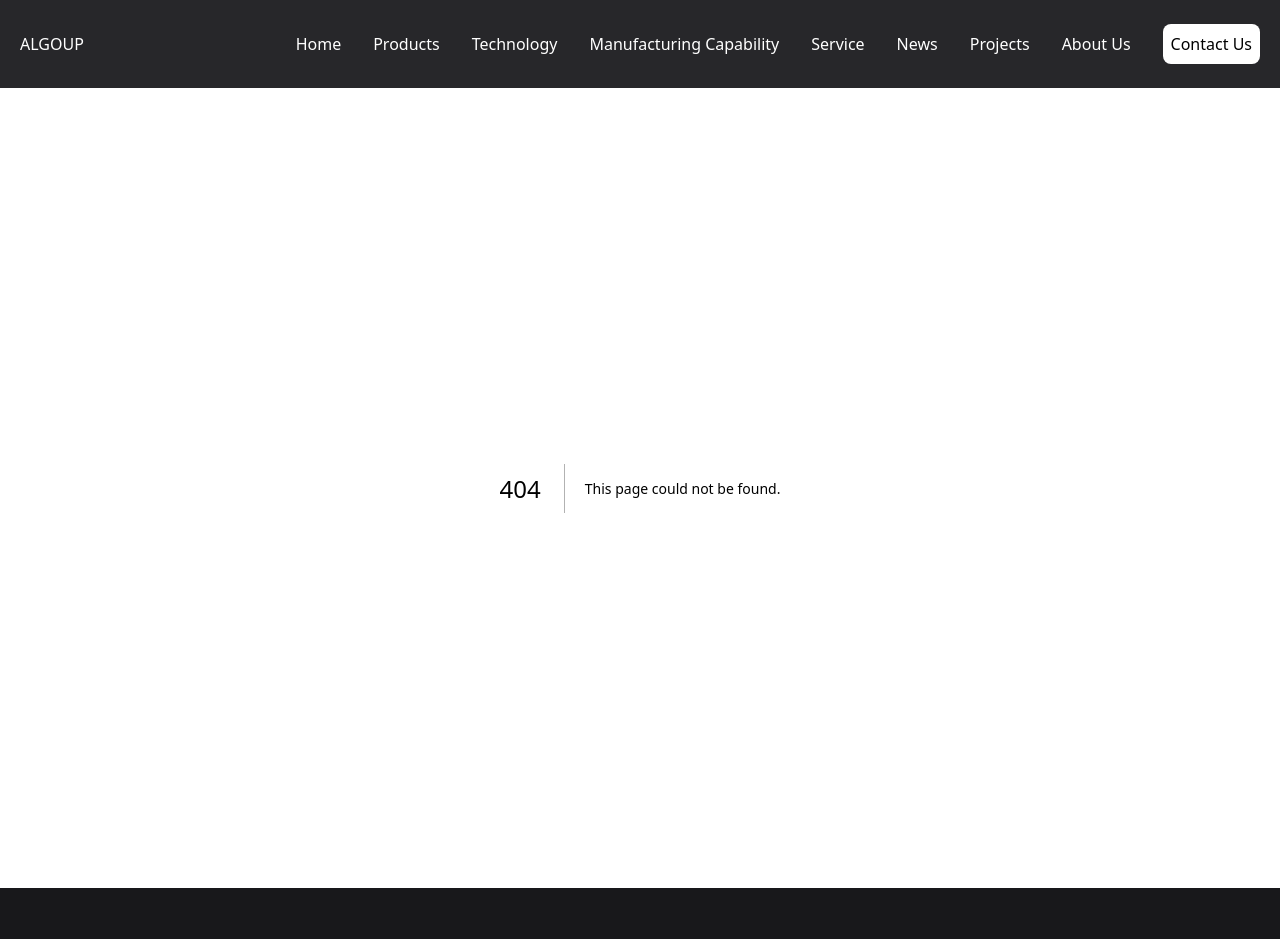
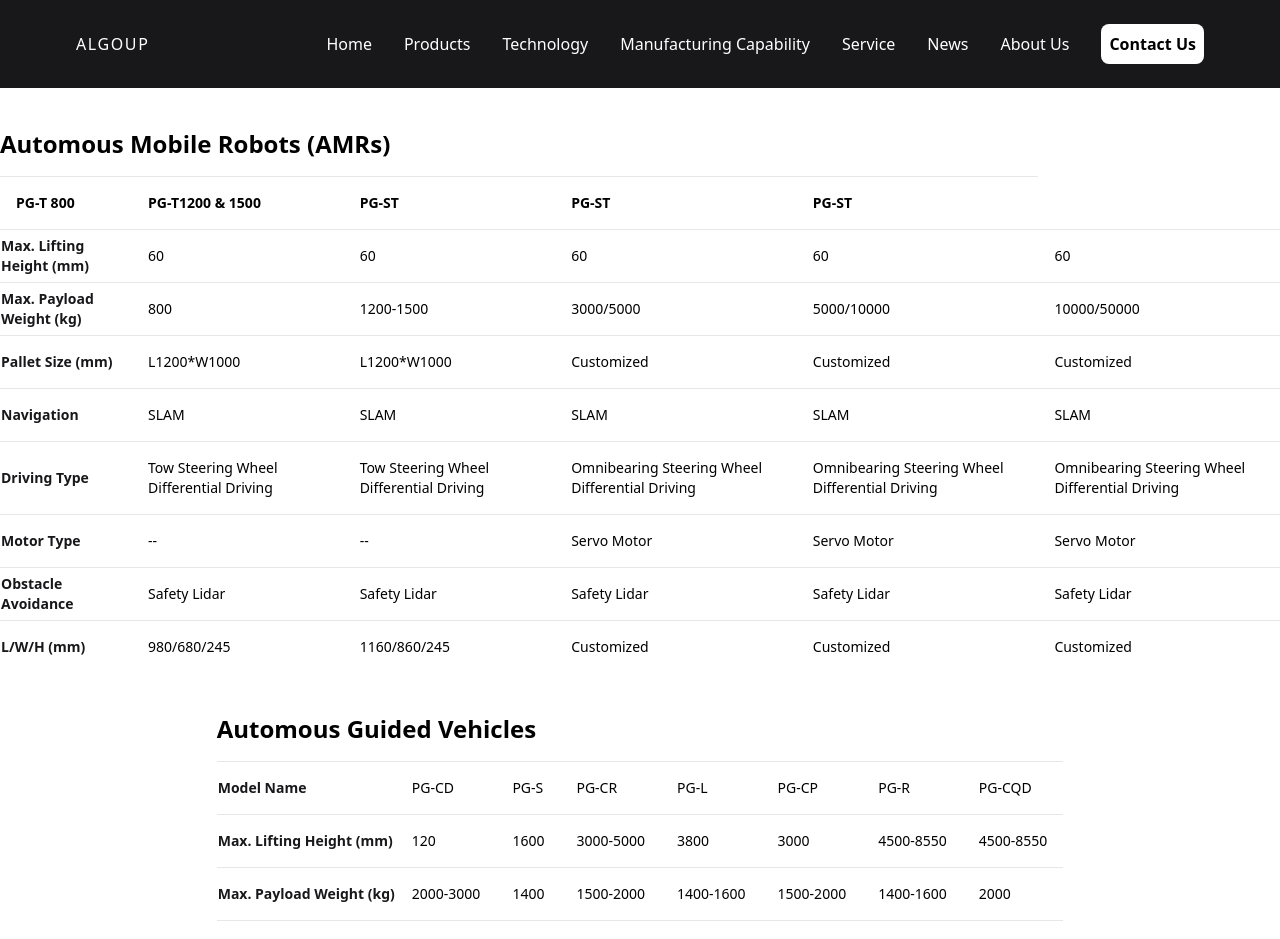
Before and after one commit to KyleHu14/algoup, a Next.js app: page /products in a window 1280 px wide. Before the commit this address had no page. Shown: the top 939 px of the page. Built offline with nearby package versions, Linux system fonts and the light colour scheme.

Commit message:
Started the products page

```diff
--- a/src/app/page.tsx
+++ b/src/app/page.tsx
@@ -26,7 +26,7 @@ export default function Home() {
 						type="video/mp4"
 					/>
 				</video>
-				<div className="absolute top-[45%] left-0 right-0 max-w-[50rem] mx-auto text-6xl font-bold text-white text-center">
+				<div className="absolute top-[45%] left-0 right-0 lg:max-w-[25rem] xl:max-w-[35rem] 2xl:max-w-[50rem] mx-auto lg:text-3xl xl:text-4xl 2xl:text-6xl font-bold text-white text-center">
 					Empowering Technology with End to End Solutions
 				</div>
 			</div>
--- /dev/null
+++ b/src/app/products/[slug]/page.tsx
@@ -0,0 +1,3 @@
+export default function ProductSlug({ params }: { params: { slug: string } }) {
+    return <div>{params.slug}</div>;
+}
--- /dev/null
+++ b/src/app/products/page.tsx
@@ -0,0 +1,200 @@
+import TableData from "@/components/Table/TableData";
+
+export default function ProductsHome() {
+    return (
+        <main className="relative">
+            {/* Table 1 : AMRs */}
+            <table className="m-auto mt-10 table-auto text-sm">
+                <caption className="mb-4 text-left text-2xl font-bold">
+                    Automous Mobile Robots (AMRs)
+                </caption>
+
+                <tbody>
+                    <tr id="row1">
+                        <TableData
+                            title="Model Name"
+                            links={[
+                                "pgt800",
+                                "pgt1215",
+                                "pgst1",
+                                "pgst2",
+                                "pgst3",
+                            ]}
+                            values={[
+                                "PG-T 800",
+                                "PG-T1200 & 1500",
+                                "PG-ST",
+                                "PG-ST",
+                                "PG-ST",
+                            ]}
+                        />
+                    </tr>
+                    <tr id="row2" className="row colPadding">
+                        <TableData
+                            links={[]}
+                            title="Max. Lifting Height (mm)"
+                            values={["60", "60", "60", "60", "60"]}
+                        />
+                    </tr>
+                    <tr className="row colPadding">
+                        <TableData
+                            links={[]}
+                            title="Max. Payload Weight (kg)"
+                            values={[
+                                "800",
+                                "1200-1500",
+                                "3000/5000",
+                                "5000/10000",
+                                "10000/50000",
+                            ]}
+                        />
+                    </tr>
+                    {/* Hi im going to explain everything here */}
+                    <tr className="row colPadding">
+                        <TableData
+                            links={[]}
+                            title="Pallet Size (mm)"
+                            values={[
+                                "L1200*W1000",
+                                "L1200*W1000",
+                                "Customized",
+                                "Customized",
+                                "Customized",
+                            ]}
+                        />
+                    </tr>
+                    <tr className="row colPadding">
+                        <TableData
+                            links={[]}
+                            title="Navigation"
+                            values={["SLAM", "SLAM", "SLAM", "SLAM", "SLAM"]}
+                        />
+                    </tr>
+                    <tr className="row colPadding">
+                        <TableData
+                            links={[]}
+                            title="Driving Type"
+                            values={[
+                                "Tow Steering Wheel Differential Driving",
+                                "Tow Steering Wheel Differential Driving",
+                                "Omnibearing Steering Wheel Differential Driving",
+                                "Omnibearing Steering Wheel Differential Driving",
+                                "Omnibearing Steering Wheel Differential Driving",
+                            ]}
+                        />
+                    </tr>
+                    <tr className="row colPadding">
+                        <TableData
+                            links={[]}
+                            title="Motor Type"
+                            values={[
+                                "--",
+                                "--",
+                                "Servo Motor",
+                                "Servo Motor",
+                                "Servo Motor",
+                            ]}
+                        />
+                    </tr>
+                    <tr className="row colPadding">
+                        <TableData
+                            links={[]}
+                            title="Obstacle Avoidance"
+                            values={[
+                                "Safety Lidar",
+                                "Safety Lidar",
+                                "Safety Lidar",
+                                "Safety Lidar",
+                                "Safety Lidar",
+                            ]}
+                        />
+                    </tr>
+                    <tr className="row colPadding">
+                        <TableData
+                            links={[]}
+                            title="L/W/H (mm)"
+                            values={[
+                                "980/680/245",
+                                "1160/860/245",
+                                "Customized",
+                                "Customized",
+                                "Customized",
+                            ]}
+                        />
+                    </tr>
+                </tbody>
+            </table>
+
+            {/* Table 2 : AGVs */}
+            <table className="m-auto mt-10 table-auto text-sm">
+                <caption className="mb-4 text-left text-2xl font-bold">
+                    Automous Guided Vehicles
+                </caption>
+
+                <tbody>
+                    <tr id="row1">
+                        <TableData
+                            title="Model Name"
+                            links={[]}
+                            values={[
+                                "PG-CD",
+                                "PG-S",
+                                "PG-CR",
+                                "PG-L",
+                                "PG-CP",
+                                "PG-R",
+                                "PG-CQD",
+                            ]}
+                        />
+                    </tr>
+                    <tr id="row2" className="row colPadding">
+                        <TableData
+                            links={[]}
+                            title="Max. Lifting Height (mm)"
+                            values={[
+                                "120",
+                                "1600",
+                                "3000-5000",
+                                "3800",
+                                "3000",
+                                "4500-8550",
+                                "4500-8550",
+                            ]}
+                        />
+                    </tr>
+                    <tr className="row colPadding">
+                        <TableData
+                            links={[]}
+                            title="Max. Payload Weight (kg)"
+                            values={[
+                                "2000-3000",
+                                "1400",
+                                "1500-2000",
+                                "1400-1600",
+                                "1500-2000",
+                                "1400-1600",
+                                "2000",
+                            ]}
+                        />
+                    </tr>
+
+                    <tr className="row colPadding">
+                        <TableData
+                            links={[]}
+                            title="Aisle Width(mm)"
+                            values={[
+                                "2900",
+                                "2400",
+                                "2900",
+                                "2900",
+                                "3100",
+                                "3200",
+                                "2830",
+                            ]}
+                        />
+                    </tr>
+                </tbody>
+            </table>
+        </main>
+    );
+}
--- a/src/components/Navbar/Navbar.tsx
+++ b/src/components/Navbar/Navbar.tsx
@@ -1,16 +1,20 @@
-import Image from "next/image"
+import Image from "next/image";
+import Link from "next/link";
 
-import NavbarLink from "./NavbarLink"
+import NavbarLink from "./NavbarLink";
 
 export default function DashboardNavbar() {
     return (
-		<nav className="sticky top-0 z-50 w-full bg-zinc-800">
-			<div className="flex justify-between py-6 px-5">
-				<div className="flex items-center">
-					<NavbarLink link="/" text="ALGOUP" />
-				</div>
+        <nav className="sticky top-0 z-50 w-full bg-zinc-900 xl:px-14 2xl:px-28">
+            <div className="flex justify-between px-5 py-6">
+                <Link
+                    className="flex items-center tracking-widest text-white 2xl:text-[1.7rem]"
+                    href="/"
+                >
+                    ALGOUP
+                </Link>
 
-				<div className="flex items-center gap-8">
+                <div className="flex items-center gap-6 xl:gap-8">
                     <NavbarLink link="/" text="Home" />
                     <NavbarLink link="/products" text="Products" />
                     <NavbarLink link="/technology" text="Technology" />
@@ -20,13 +24,12 @@ export default function DashboardNavbar() {
                     />
                     <NavbarLink link="/service" text="Service" />
                     <NavbarLink link="/news" text="News" />
-					<NavbarLink link="/projects" text="Projects" />
                     <NavbarLink link="/about" text="About Us" />
-					<button className="bg-white text-black p-2 rounded-lg 2xl:text-[1.1rem]">
+                    <button className="rounded-lg bg-white p-2 font-semibold text-black transition duration-300 ease-in-out hover:bg-zinc-300 2xl:text-[1.1rem]">
                         Contact Us
                     </button>
                 </div>
             </div>
         </nav>
-	)
+    );
 }
--- a/src/components/Navbar/NavbarLink.tsx
+++ b/src/components/Navbar/NavbarLink.tsx
@@ -1,3 +1,5 @@
+import Link from "next/link"
+
 interface NavbarLinkProps {
 	text: string
 	link: string
@@ -5,10 +7,10 @@ interface NavbarLinkProps {
 
 export default function NavbarLink({ text, link }: NavbarLinkProps) {
 	return (
-		<a
+		<Link
 			className="text-white hover:text-zinc-400 transition ease-in-out duration-300 2xl:text-[1.2rem]"
 			href={link}>
 			{text}
-		</a>
+		</Link>
 	)
 }
--- /dev/null
+++ b/src/components/Table/TableData.tsx
@@ -0,0 +1,31 @@
+interface TableDataProps {
+    title: string;
+    values: string[];
+    links: string[];
+}
+
+export default function TableData({ title, values, links }: TableDataProps) {
+    if (links.length === 0) {
+        return (
+            <>
+                <td className="border-t font-semibold text-zinc-900">
+                    {title}
+                </td>
+                {values.map((tableValue, index) => (
+                    <td key={index} className="border-t p-4 font-medium">
+                        {tableValue}
+                    </td>
+                ))}
+            </>
+        );
+    }
+    return (
+        <>
+            {values.map((tableValue, index) => (
+                <td key={index} className="border-t p-4 font-semibold">
+                    <a href={`/products/${links[index]}`}>{tableValue}</a>
+                </td>
+            ))}
+        </>
+    );
+}
```
Also changed, not shown: .prettierrc.json (added). Lines whose indentation alone changed are shown as unchanged.
